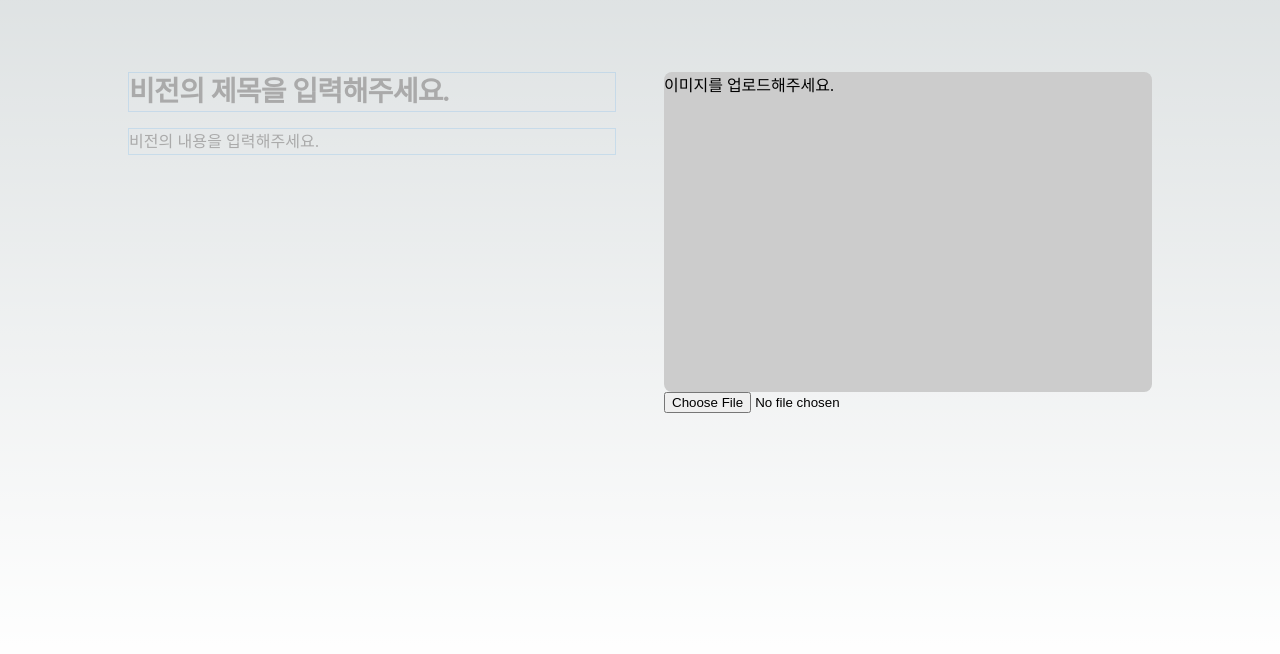
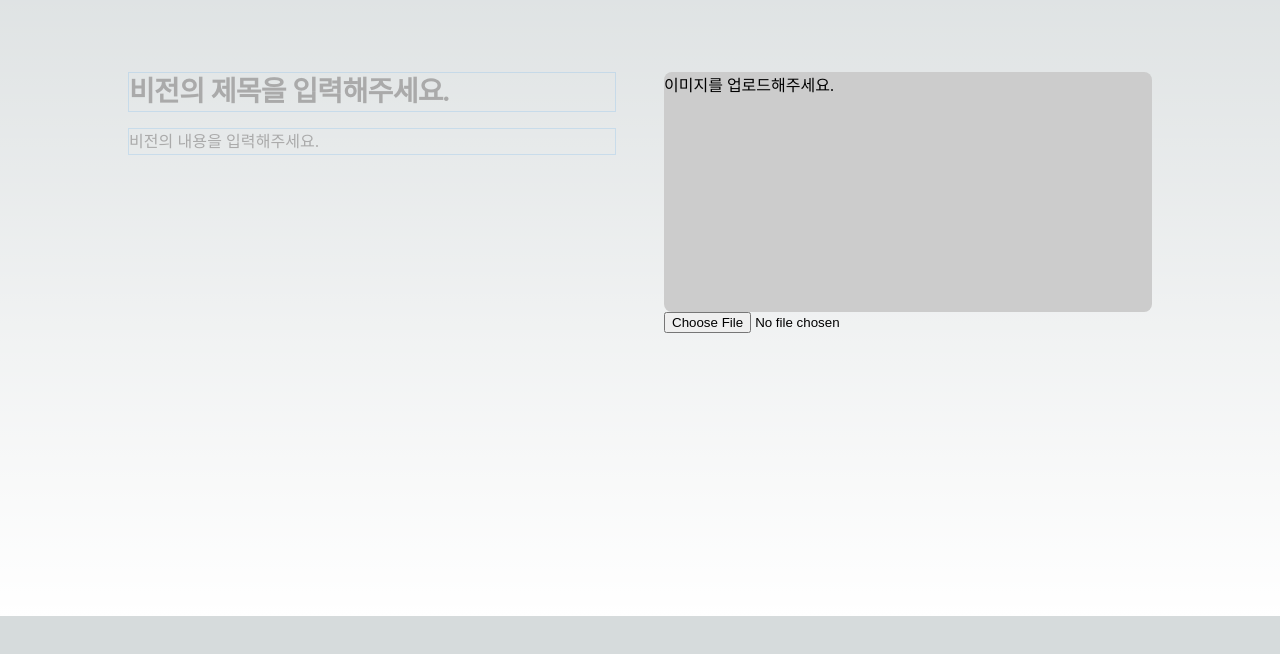
Before and after one commit to kibaek-kimm/site-builder-experiment, a Next.js app: page / in a window 1280 px wide. Shown: the part 184-838 px from the top of the page. After the commit the page ends 800 px from the top, so only its background shows below. Built offline with nearby package versions, Linux system fonts and the light colour scheme.

Commit message:
fix: 비전섹션 이미지영역 수정

```diff
--- a/src/components/Vision/Vision.module.css
+++ b/src/components/Vision/Vision.module.css
@@ -25,9 +25,17 @@
 
 .image {
   width: 100%;
-  height: 320px;
+  height: 240px;
+  border-radius: 8px;
+  overflow: hidden;
   background: #ccc;
   border-radius: 8px;
+}
+
+.image img {
+  width: 100%;
+  height: 100%;
+  object-fit: cover;
 }
 
 .leftArea {
--- a/src/components/Vision/index.tsx
+++ b/src/components/Vision/index.tsx
@@ -1,3 +1,4 @@
+/* eslint-disable @next/next/no-img-element */
 "use client";
 
 import ContentEditable from "../ContentEditable";
@@ -32,8 +33,13 @@ export default function Vision({ defaultValues, onChange }: Props) {
 
       axios
         .post("/api/upload-image", formData)
-        .then((response) => {
-          console.log(response);
+        .then(({ data }) => {
+          const newValues = { ...values, image: data.path };
+          setValues(newValues);
+
+          if (onChange) {
+            onChange(newValues);
+          }
         })
         .catch((err) => {
           console.log(err);
@@ -75,7 +81,13 @@ export default function Vision({ defaultValues, onChange }: Props) {
         />
       </div>
       <div className={styles.rightArea}>
-        <div className={styles.image}>이미지를 업로드해주세요.</div>
+        <div className={styles.image}>
+          {values.image ? (
+            <img src={values.image} alt="" />
+          ) : (
+            <>이미지를 업로드해주세요.</>
+          )}
+        </div>
         <input type="file" onChange={handleFile} />
       </div>
     </div>
```
